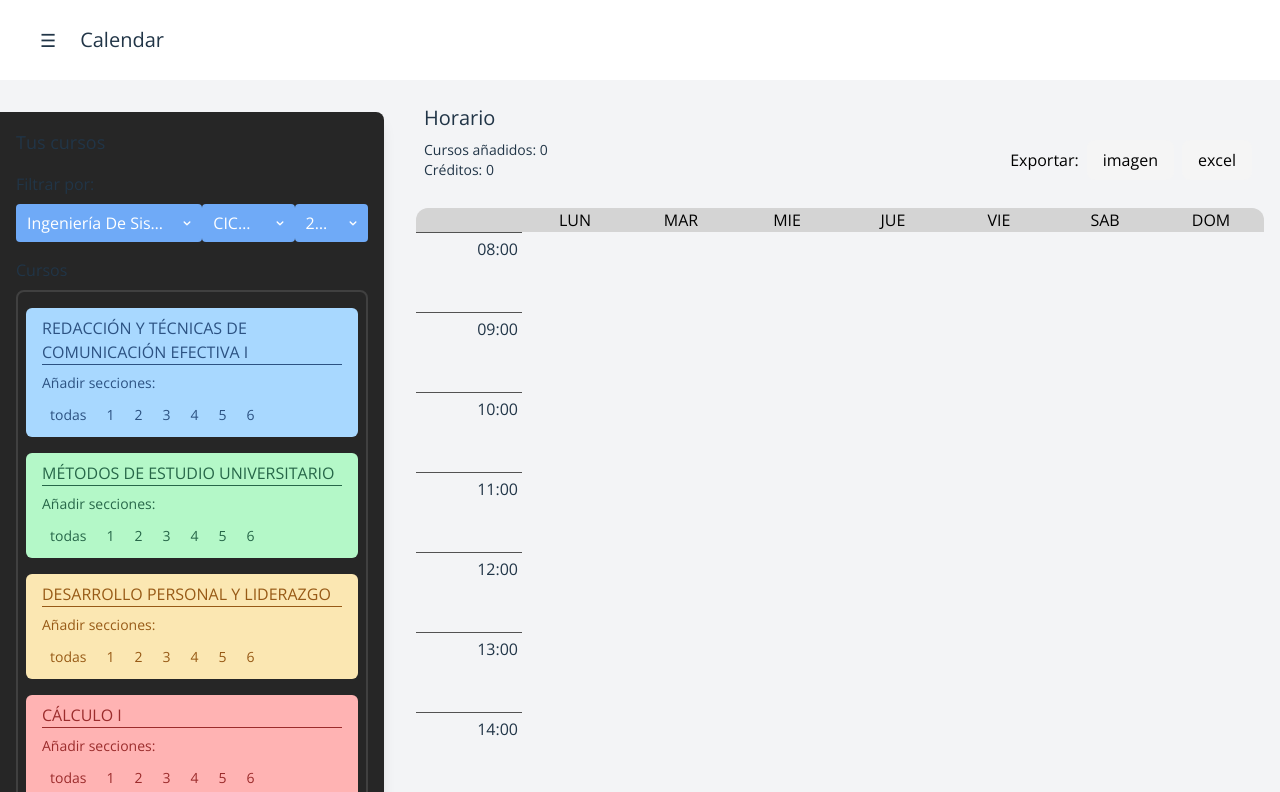
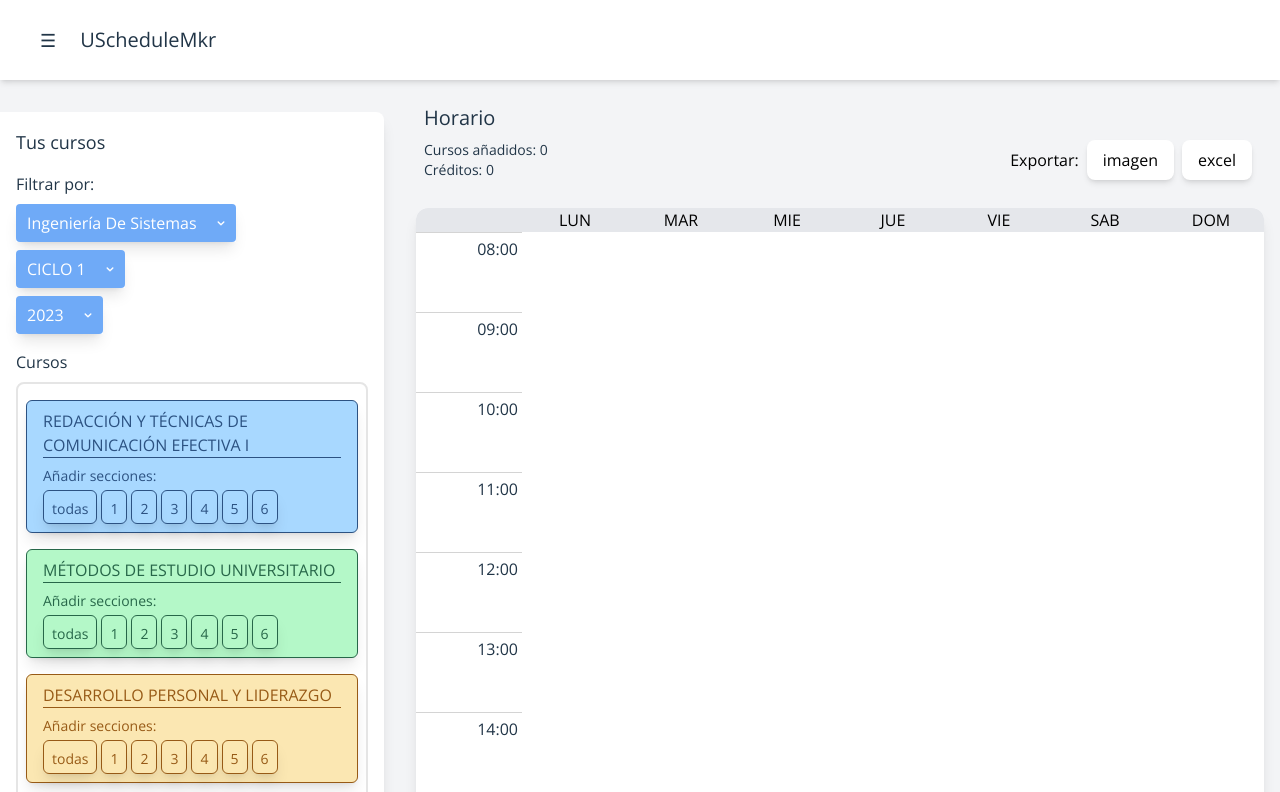
Before and after one commit to RandomGuy16/calendar-tsx, a React (Vite) app: page / in a window 1280 px wide. Shown: the top 792 px of the page. Built offline with nearby package versions, Linux system fonts and the light colour scheme.

Commit message:
Feat(UI): Improve light and dark theme

```diff
--- a/src/App.tsx
+++ b/src/App.tsx
@@ -5,7 +5,9 @@ function App() {
 
   return (
     <>
-      <header className="h-20 w-full mb-8 bg-white dark:bg-neutral-800 flex flex-row justify-start items-center">
+      <header className="
+      h-20 w-full mb-8  bg-white dark:bg-neutral-800 flex flex-row justify-start items-center
+      shadow-md dark:shadow-black">
         <Header />
       </header>
       <main className="w-full flex flex-row justify-normal items-start">
--- a/src/Header/Header.tsx
+++ b/src/Header/Header.tsx
@@ -4,10 +4,10 @@ function Header() {
   return (
     <>
       <div className="flex flex-row justify-between items-center ml-8">
-        <button className="px-2 rounded-xl hover:bg-neutral-700 duration-100">
+        <button className="px-2 rounded-xl hover:bg-neutral-200 dark:hover:bg-neutral-700 duration-100">
           <span className="text-lg">☰</span>
         </button>
-        <h1 className="ml-4 text-xl font-normal">Calendar</h1>
+        <h1 className="ml-4 text-xl font-normal cursor-default">UScheduleMkr</h1>
       </div>
       <div>
       </div>
--- a/src/SchedulePlanner/CoursesPanel/CourseCard.tsx
+++ b/src/SchedulePlanner/CoursesPanel/CourseCard.tsx
@@ -8,13 +8,14 @@ import { useState, useEffect } from 'react';
 interface CourseCardCheckboxProps {
   course: Course;
   section?: CourseSection;
+  colorPair: CourseColor;
   checked: boolean;
   allChecked?: boolean;
   setAllChecked?: (val: boolean) => void;
   sectionOps: SectionSelectionOps;
 }
 
-function CourseCardCheckbox({ course, section, checked, allChecked, setAllChecked, sectionOps }: CourseCardCheckboxProps) {
+function CourseCardCheckbox({ course, section, colorPair, checked, allChecked, setAllChecked, sectionOps }: CourseCardCheckboxProps) {
   // valuable comment: checked is the local state of the checkbox, initialized in the course object
 
   useEffect(() => {
@@ -24,8 +25,8 @@ function CourseCardCheckbox({ course, section, checked, allChecked, setAllChecke
   return (
     <label className={
       `p-2 pb-1 mr-1 font-normal text-sm duration-100 ease-linear select-none
-      rounded-md ${checked ? "bg-neutral-800 dark:bg-neutral-100" : ""}`
-    } data-checked={checked}>
+      rounded-md shadow-lg border ${checked ? "bg-white" : ""}`
+    } data-checked={checked} style={{ borderColor: colorPair.text }}>
       <input
         className="hidden"
         type="checkbox"
@@ -52,12 +53,12 @@ function CourseCardCheckbox({ course, section, checked, allChecked, setAllChecke
     </label>
   )
 }
-function CourseCardCheckboxAll({ course, checked, setAllChecked, sectionOps }: CourseCardCheckboxProps) {
+function CourseCardCheckboxAll({ course, colorPair, checked, setAllChecked, sectionOps }: CourseCardCheckboxProps) {
   return (
     <label className={
       `p-2 pb-1 mr-1 font-normal text-sm duration-100 ease-linear select-none
-       rounded-md ${checked ? "bg-neutral-800 dark:bg-neutral-100" : ""}`
-    } data-checked={checked}>
+       rounded-md shadow-lg border ${checked ? "bg-white" : ""}`
+    } data-checked={checked} style={{ borderColor: colorPair.text }}>
       <input
         className="hidden"
         type="checkbox"
@@ -103,8 +104,8 @@ function CourseCard({ course, sectionOps, colorPair }: CourseCardProps) {
   const [areAllChecked, setAreAllChecked] = useState(course.areAllSectionsSelected())
 
   return (
-    <div className="w-full font-normal text-left my-2 rounded-md py-2 px-4" id={course.getId()}
-      style={{ backgroundColor: colorPair.background, color: colorPair.text }}>
+    <div className="w-full font-normal text-left my-2 border rounded-md py-2 px-4 shadow-lg dark:shadow-md dark:shadow-black" id={course.getId()}
+      style={{ backgroundColor: colorPair.background, color: colorPair.text, borderColor: colorPair.text }}>
       <h3 className="text-base">{course.getName()}</h3>
       <hr className="mb-2" style={{ borderColor: colorPair.text }}/>
       <span className="text-sm">Añadir secciones:</span>
@@ -114,6 +115,7 @@ function CourseCard({ course, sectionOps, colorPair }: CourseCardProps) {
           <>
             <CourseCardCheckboxAll
               course={course}
+              colorPair={colorPair}
               checked={areAllChecked}
               setAllChecked={setAreAllChecked}
               sectionOps={sectionOps}>
@@ -122,6 +124,7 @@ function CourseCard({ course, sectionOps, colorPair }: CourseCardProps) {
               <CourseCardCheckbox
                 key={`CourseItemButton:${index}` + section.sectionNumber}
                 course={course}
+                colorPair={colorPair}
                 checked={course.isSectionSelected(section) || areAllChecked}
                 allChecked={areAllChecked}
                 setAllChecked={setAreAllChecked}
--- a/src/SchedulePlanner/CoursesPanel/CourseList.tsx
+++ b/src/SchedulePlanner/CoursesPanel/CourseList.tsx
@@ -94,8 +94,8 @@ function CourseList({ data, isDataLoaded, sectionOps }: CourseListProps) {
 
   return (
     <div className="
-      h-full w-96 mx-auto p-4 rounded-tr-lg
-      flex flex-col justify-start items-end shadow-lg bg-neutral-800
+      h-full w-96 mx-auto p-4 rounded-r-lg flex flex-col justify-start items-end
+      shadow-lg bg-white dark:bg-neutral-800 dark:shadow-md dark:shadow-black
     ">
         <Tabs
           tabs={[{
@@ -117,10 +117,8 @@ function CourseList({ data, isDataLoaded, sectionOps }: CourseListProps) {
                   <span className="inline-block font-normal mb-2">Cursos</span>
                   <div
                     className="
-                      flex flex-col justify-start items-stretch
-                      text-xs min-h-32 flex-1 p-2
-                      border-2 border-neutral-700 rounded-lg
-                      overflow-y-auto
+                      flex flex-col justify-start items-stretch text-xs min-h-32 flex-1 p-2
+                      border-2 border-neutral-200 dark:border-neutral-700 rounded-lg overflow-y-auto
                       transition-colors duration-200"
                   >
                     {isDataLoaded && renderCoursesSidebar(courses, sectionOps)}
--- a/src/SchedulePlanner/CoursesPanel/SearchFilter/SearchFilter.tsx
+++ b/src/SchedulePlanner/CoursesPanel/SearchFilter/SearchFilter.tsx
@@ -18,14 +18,14 @@ interface selectFilterOption {
 
 function SearchFilter({filterChooser, selectedFilters, selectedFiltersSetter}: SearchFilterProps) {
   return (
-    <div className="flex flex-row justify-start items-center w-full">
+    <div className="flex flex-col justify-start items-start w-full">
       {/* separate Select element for each category in filterChooser */}
       {/*
         when a select element from here changes the filters, the useEffect of CoursesPanel
         reconfigures the courses available
       */}
       <Select
-        className="text-base font-normal text-gray-700 dark:text-white"
+        className="text-base font-normal text-white my-1 mt-0 shadow-lg dark:shadow-md dark:shadow-black"
         styles={reactSelectStyles}
         options={
           filterChooser.careers.map(filterOption => ({
@@ -51,7 +51,7 @@ function SearchFilter({filterChooser, selectedFilters, selectedFiltersSetter}: S
       </Select>
 
       <Select
-        className="text-base font-normal text-gray-700 dark:text-white"
+        className="text-base font-normal text-white my-1 shadow-lg dark:shadow-md dark:shadow-black"
         styles={reactSelectStyles}
         options={
           filterChooser.cycles.map(filterOption => ({
@@ -77,7 +77,7 @@ function SearchFilter({filterChooser, selectedFilters, selectedFiltersSetter}: S
       </Select>
 
       <Select
-        className="text-base font-normal text-gray-700 dark:text-white"
+        className="text-base font-normal text-white my-1 mb-0 shadow-lg dark:shadow-md dark:shadow-black"
         styles={reactSelectStyles}
         options={
           filterChooser.years.map(filterOption => ({
--- a/src/SchedulePlanner/Schedule/ScheduleEventCard.tsx
+++ b/src/SchedulePlanner/Schedule/ScheduleEventCard.tsx
@@ -30,7 +30,7 @@ function ScheduleEventCard({ schedule, section }: ScheduleEventCardProps) {
   return (
     <div className="
     absolute mx-1 p-1 min-h-20 w-full rounded-lg border-2 text-sm
-    border-neutral-500 bg-neutral-300 dark:bg-neutral-800 dark:border-neutral-600" style={calculateStyle(schedule)}>
+    border-neutral-200 bg-neutral-100 dark:bg-neutral-900 dark:border-neutral-700" style={calculateStyle(schedule)}>
       <span>{schedule.assignment}</span>
       <span>{section.sectionNumber}</span>
     </div>
--- a/src/SchedulePlanner/Schedule/ScheduleGrid.tsx
+++ b/src/SchedulePlanner/Schedule/ScheduleGrid.tsx
@@ -100,11 +100,11 @@ function ScheduleGrid({ selectedSections, courseTracker, credits }: ScheduleGrid
       </div>
       <div className="
         flex flex-col justify-start items-stretch w-full relative
-        bg-neutral:200 dark:bg-neutral-700 rounded-xl"
+        bg-white dark:bg-neutral-800 rounded-xl shadow-lg dark:shadow-md dark:shadow-black"
         id="calendar-grid">
         <div className="
         flex flex-[8] flex-row justify-evenly items-center w-full h-6 rounded-t-xl font-light
-        text-black bg-neutral-300 dark:text-white dark:bg-neutral-800 cursor-default">
+        text-black bg-gray-200 dark:text-white dark:bg-gray-800 cursor-default">
           {["", "LUN", "MAR", "MIE", "JUE", "VIE", "SAB", "DOM"].map(
             (day, i) => (<div key={i} className="m-auto text-center flex-1">{day}</div>)
           )}
@@ -113,7 +113,7 @@ function ScheduleGrid({ selectedSections, courseTracker, credits }: ScheduleGrid
           <div className="flex flex-1 flex-col justify-evenly items-stretch text-right">
             {["08", "09", 10, 11, 12, 13, 14, 15, 16, 17, 18, 19, 20].map(
               (hour, i) => (<div key={i} className="
-              h-20 border-t border-neutral-600 p-1 text-right font-light">{`${hour}:00`}</div>)
+              h-20 border-t border-neutral-300 dark:border-neutral-700 p-1 text-right font-light">{`${hour}:00`}</div>)
             )}
           </div>
           <div className="flex flex-[7] flex-row justify-evenly items-center h-full"
--- a/src/SchedulePlanner/Schedule/ScheduleStatusHeader.tsx
+++ b/src/SchedulePlanner/Schedule/ScheduleStatusHeader.tsx
@@ -127,11 +127,8 @@ export default function ScheduleStatusHeader({ daysSchedules, courseTracker, cre
   }
 
   return (
-    <div className="
-      flex flex-row justify-between items-center p-2 relative h-full w-full
-      font-light">
-      <h2 className="
-      absolute -top-2 left-2 text-xl">Horario</h2>
+    <div className="flex flex-row justify-between items-center p-2 relative h-full w-full">
+      <h2 className="absolute -top-2 left-2 text-xl">Horario</h2>
       {/* Schedule metrics */}
       <div className="font-normal text-sm">
         <div>
@@ -140,16 +137,20 @@ export default function ScheduleStatusHeader({ daysSchedules, courseTracker, cre
         </div>
       </div>
       {/* Export buttons */}
-      <div className="">
+      <div>
         <span className="mx-1 text-black dark:text-white">Exportar:</span>
         <button
-          className="font-light py-2 px-4 mx-1 border-none rounded-lg text-black dark:text-white bg-neutral-100 dark:bg-neutral-800"
+          className="
+          py-2 px-4 mx-1 border-none rounded-lg shadow-md dark:shadow-black
+          text-black bg-white dark:bg-neutral-800 dark:text-white"
           export-type="image"
           onClick={() => exportImage()}>
           imagen
         </button>
         <button
-          className="font-light py-2 px-4 mx-1 border-none rounded-lg text-black dark:text-white bg-neutral-100 dark:bg-neutral-800"
+          className="
+          py-2 px-4 mx-1 border-none rounded-lg shadow-md dark:shadow-black
+          text-black bg-white dark:text-white dark:bg-neutral-800"
           export-type="excel"
           onClick={() => exportToExcel()}>
           excel
--- a/src/global/index.css
+++ b/src/global/index.css
@@ -37,7 +37,7 @@ body {
   place-items: center;
   min-width: 320px;
   min-height: 100vh;
-  background-image: url('../assets/rochlitzcastle_background.webp');
+  /*background-image: url('../assets/rochlitzcastle_background.webp');*/
   background-size: cover;
   background-position: center;
   background-attachment: fixed;
```
